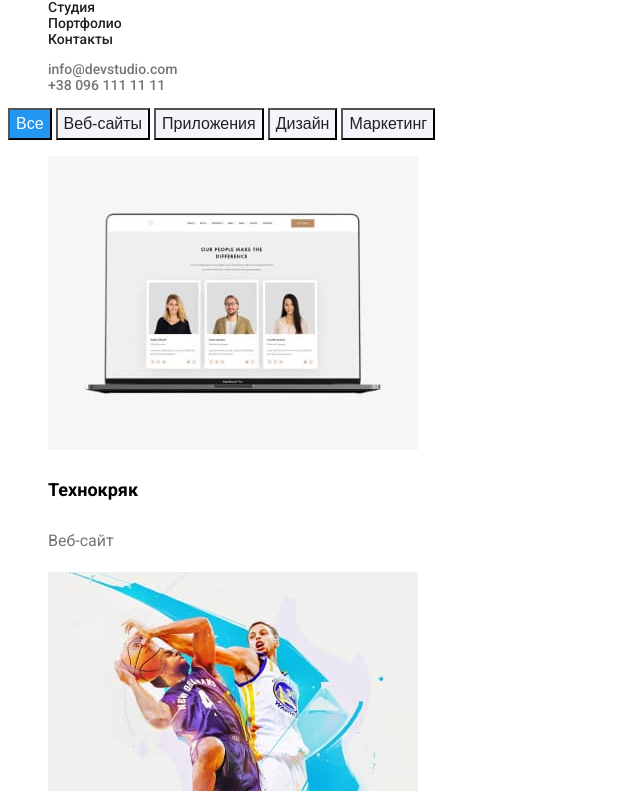
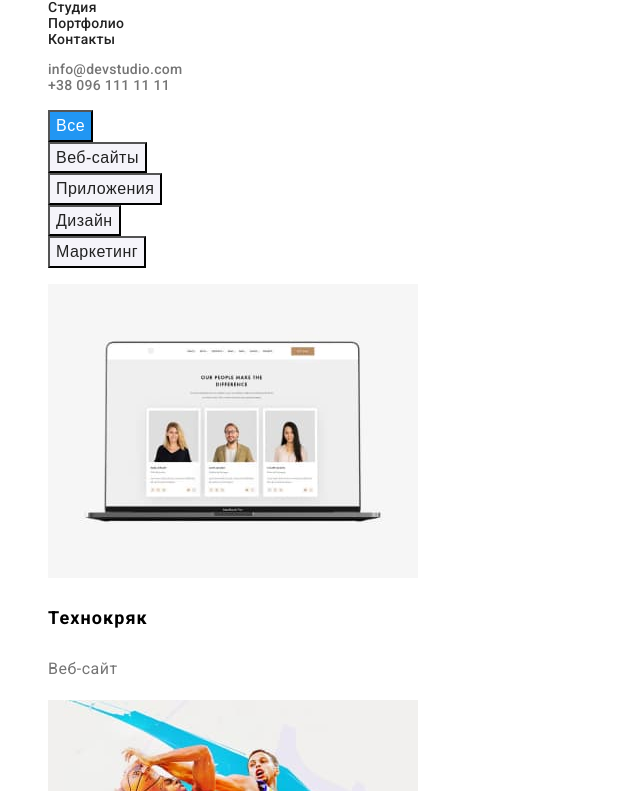
Before and after one commit to RomahaVO/goit-markup-hw-02, a plain HTML site: page portfolio.html in a window 1280 px wide. Shown: the part 53-844 px from the top of the page, without its empty margins (0-640 px from the left). Drawn offline with Linux system fonts and the light colour scheme.

Commit message:
letter-spacing

```diff
--- a/css/style.css
+++ b/css/style.css
@@ -18,6 +18,7 @@ body {
     font-size: 26px;
     line-height: 1.2;
     text-decoration: none;
+    letter-spacing: 0.03em;
 }
 
 .logo-akcent{
@@ -31,6 +32,7 @@ body {
     font-size: 14px;
     line-height: 1.14;
     list-style: none;
+    letter-spacing: 0.02em;
 }
 
 .header-link{
@@ -49,6 +51,7 @@ body {
     font-size: 14px;
     line-height: 1.14;
     list-style: none;
+    letter-spacing: 0.02em;
 }
 
 .header-link-text, .header-tel{
@@ -74,6 +77,7 @@ body {
     font-weight: 900;
     font-size: 44px;
     line-height: 1.4;
+    letter-spacing: 0.06em;
     text-transform: uppercase;
 
 
@@ -85,6 +89,7 @@ body {
     font-weight: 700;
     font-size: 16px;
     line-height: 1.9;
+    letter-spacing: 0.06em;
 
 }
 
@@ -111,6 +116,7 @@ body {
     font-weight: 700;
     font-size: 14px;
     line-height: 1.14;
+    letter-spacing: 0.03em;
 }
 
 .benefits-text{
@@ -118,6 +124,7 @@ body {
     font-weight: 400;
     font-size: 14px;
     line-height: 1.7;
+    letter-spacing: 0.03em;
 }
 
 /*Чим ми займаємся*/
@@ -131,6 +138,7 @@ body {
     font-size: 36px;
     line-height: 1.2;
     text-align: center;
+    letter-spacing: 0.03em;
 }
 
 /* Наша команда */
@@ -143,6 +151,7 @@ body {
     font-weight: 500;
     font-size: 16px;
     line-height: 1.2;
+    letter-spacing: 0.03em;
 }
 
 .team-text{
@@ -150,6 +159,7 @@ body {
     font-weight: 400;
     font-size: 16px;
     line-height: 1.2;
+    letter-spacing: 0.03em;
 }
 
 /* Підвал */
@@ -162,6 +172,7 @@ body {
     font-size: 26px;
     line-height: 1.2;
     text-decoration: none;
+    letter-spacing: 0.03em;
 }
 
 .footer-list{
@@ -175,6 +186,8 @@ body {
     font-size: 14px;
     line-height: 1.7;
     text-decoration: none;
+    letter-spacing: 0.03em;
+
 }
 
 .footer-link, .footer-tel{
@@ -184,9 +197,14 @@ body {
     font-size: 14px;
     line-height: 1.7;
     text-decoration: none;
+    letter-spacing: 0.03em;
 }
 
 /* портфоліо*/
+
+.button-portfolio-list{
+    list-style: none;
+}
 
 .hero-button-portfolio{
     background-color: #F5F4FA;
@@ -194,6 +212,7 @@ body {
     font-weight: 500;
     font-size: 16px;
     line-height: 1.6;
+    letter-spacing: 0.03em;
 }
 
 .hero-button-portfolio:hover,:focus{
@@ -207,6 +226,7 @@ body {
     font-weight: 500;
     font-size: 16px;
     line-height: 1.6;
+    letter-spacing: 0.03em;
 }
 
 .hero-button-portfolio-acent:hover,:focus{
@@ -223,6 +243,7 @@ body {
     font-weight: 700;
     font-size: 18px;
     line-height: 2;
+    letter-spacing: 0.06em;
 }
 
 .portfolio-text{
@@ -230,5 +251,6 @@ body {
     font-weight: 400;
     font-size: 16px;
     line-height: 1.9;
+    letter-spacing: 0.03em;
 
 }
--- a/portfolio.html
+++ b/portfolio.html
@@ -28,13 +28,13 @@
         <!-- радіокнопки портфоліо -->
     <main>
         <section>
-            <div>
-                <button type="button" class="hero-button-portfolio-acent">Все</button>
-                <button type="button" class="hero-button-portfolio">Веб-сайты</button>
-                <button type="button" class="hero-button-portfolio">Приложения</button>
-                <button type="button" class="hero-button-portfolio">Дизайн</button>
-                <button type="button" class="hero-button-portfolio">Маркетинг</button>
-            </div>
+            <ul class="button-portfolio-list">
+                <li><button type="button" class="hero-button-portfolio-acent">Все</button></li>
+                <li><button type="button" class="hero-button-portfolio">Веб-сайты</button></li>
+                <li><button type="button" class="hero-button-portfolio">Приложения</button></li>
+                <li><button type="button" class="hero-button-portfolio">Дизайн</button></li>
+                <li><button type="button" class="hero-button-portfolio">Маркетинг</button></li>
+            </ul>
         <ul class="portfolio-list">
             <li>
                 <img src="./imagesportfolio/tex.jpg" alt="Веб-сайт" width="370"/>
```
Also changed, not shown: index.html (+1 -1 lines).
